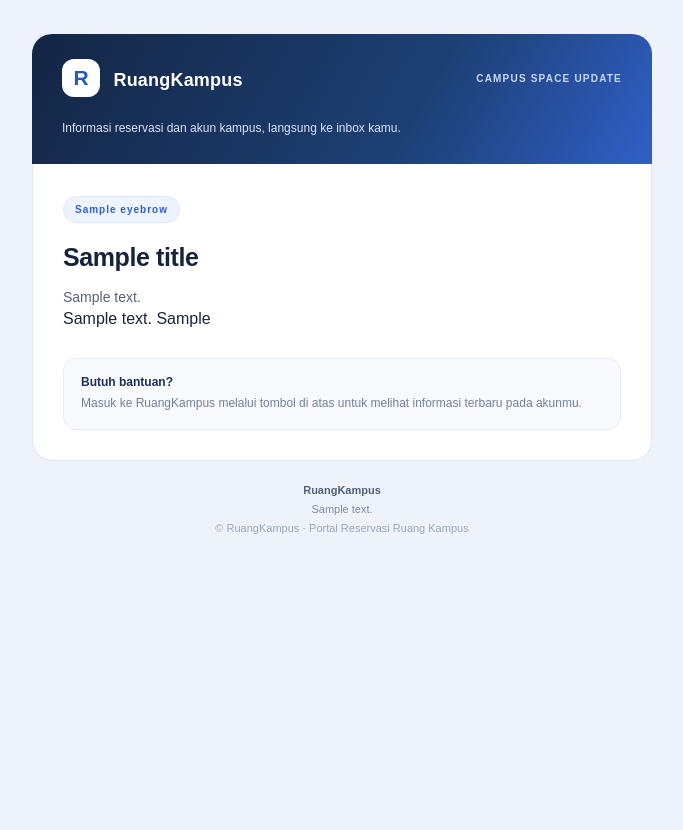
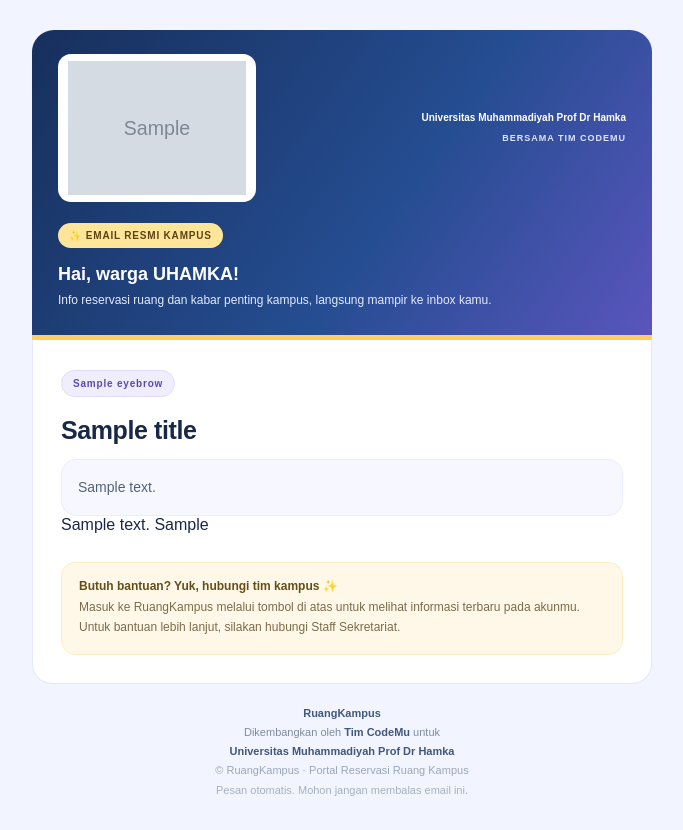
Before and after one commit to munggar/RuangKampus, a Python web app: template backend/src/ruangkampus/templates/email.html in a window 1280 px wide. Shown: the whole page, without its empty margins (298-981 px from the left). Before the commit the page ends 534 px from the top, so only its background shows below. Run offline with Jinja, Linux system fonts and the light colour scheme; the template is opened without the code that fills it: most values are stand-ins (such as "Sample title", 1, 10 or a date in 2020); grey boxes marked "Sample" are stand-in pictures.

Commit message:
Brand RuangKampus emails with official logo and CodeMu UHAMKA identity

```diff
--- a/backend/src/ruangkampus/templates/email.html
+++ b/backend/src/ruangkampus/templates/email.html
@@ -6,44 +6,61 @@
     <meta name="x-apple-disable-message-reformatting">
     <title>{{ title }}</title>
   </head>
-  <body style="margin:0;padding:0;background:#eef3fb;color:#17243b;font-family:Arial,Helvetica,sans-serif;">
+  <body style="margin:0;padding:0;background:#f2f5ff;color:#182847;font-family:Arial,Helvetica,sans-serif;">
     <div style="display:none;max-height:0;overflow:hidden;opacity:0;color:transparent;">{{ preheader }}</div>
-    <table role="presentation" width="100%" cellpadding="0" cellspacing="0" border="0" style="background:#eef3fb;">
+    <table role="presentation" width="100%" cellpadding="0" cellspacing="0" border="0" style="background:#f2f5ff;">
       <tr>
-        <td align="center" style="padding:34px 14px;">
+        <td align="center" style="padding:30px 12px;">
           <table role="presentation" width="100%" cellpadding="0" cellspacing="0" border="0" style="max-width:620px;">
             <tr>
-              <td style="padding:25px 30px 27px;background:#142544;background-image:linear-gradient(120deg,#142544 0%,#1d4074 62%,#315fc7 100%);border-radius:20px 20px 0 0;">
+              <td style="padding:24px 26px 25px;background:#203b78;background-image:linear-gradient(125deg,#172f5c 0%,#254d91 58%,#5a55bd 100%);border-radius:22px 22px 0 0;">
                 <table role="presentation" width="100%" cellpadding="0" cellspacing="0" border="0">
                   <tr>
-                    <td valign="middle">
-                      <span style="display:inline-block;width:38px;height:38px;line-height:38px;text-align:center;background:#ffffff;border-radius:12px;color:#2459bd;font-size:21px;font-weight:900;">R</span>
-                      <span style="display:inline-block;margin-left:9px;vertical-align:middle;color:#ffffff;font-size:18px;font-weight:800;letter-spacing:.2px;">RuangKampus</span>
+                    <td valign="middle" style="padding-right:10px;">
+                      <table role="presentation" cellpadding="0" cellspacing="0" border="0">
+                        <tr>
+                          <td bgcolor="#ffffff" style="padding:7px 10px;border-radius:13px;">
+                            <img src="{{ brand_logo_url }}" width="178" alt="RuangKampus" style="display:block;width:178px;max-width:100%;height:auto;border:0;outline:none;text-decoration:none;">
+                          </td>
+                        </tr>
+                      </table>
                     </td>
-                    <td align="right" valign="middle" style="color:#c9d8f4;font-size:10px;font-weight:700;letter-spacing:1.2px;">CAMPUS SPACE UPDATE</td>
+                    <td align="right" valign="middle" style="width:42%;color:#ffffff;font-size:10px;font-weight:800;line-height:1.55;">
+                      <div>Universitas Muhammadiyah Prof Dr Hamka</div>
+                      <div style="margin-top:6px;color:#dce4ff;font-size:9px;letter-spacing:1px;">BERSAMA TIM CODEMU</div>
+                    </td>
                   </tr>
                 </table>
-                <div style="margin-top:22px;color:#d8e5ff;font-size:12px;line-height:1.5;">Informasi reservasi dan akun kampus, langsung ke inbox kamu.</div>
+                <div style="margin-top:21px;">
+                  <span style="display:inline-block;padding:7px 11px;background:#ffe59a;border-radius:999px;color:#5e4311;font-size:10px;font-weight:800;letter-spacing:.8px;">&#10024; EMAIL RESMI KAMPUS</span>
+                </div>
+                <div style="margin-top:13px;color:#ffffff;font-size:18px;font-weight:800;line-height:1.45;">Hai, warga UHAMKA!</div>
+                <div style="margin-top:4px;color:#e3eaff;font-size:12px;line-height:1.65;">Info reservasi ruang dan kabar penting kampus, langsung mampir ke inbox kamu.</div>
               </td>
             </tr>
             <tr>
-              <td style="padding:32px 30px 30px;background:#ffffff;border:1px solid #e0e7f2;border-top:0;border-radius:0 0 20px 20px;">
-                <div style="display:inline-block;padding:7px 11px;background:#eef4ff;border:1px solid #dce8ff;border-radius:999px;color:#315fc7;font-size:10px;font-weight:800;letter-spacing:1px;">{{ eyebrow }}</div>
-                <h1 style="margin:18px 0 12px;color:#15233b;font-size:25px;line-height:1.28;letter-spacing:-.4px;">{{ title }}</h1>
-                <div style="color:#53627a;font-size:14px;line-height:1.8;">{{ message_html }}</div>
+              <td style="height:5px;background:#ffcf65;font-size:0;line-height:0;">&nbsp;</td>
+            </tr>
+            <tr>
+              <td style="padding:30px 28px 28px;background:#ffffff;border:1px solid #e2e8f7;border-top:0;border-radius:0 0 20px 20px;">
+                <div style="display:inline-block;padding:7px 11px;background:#f0edff;border:1px solid #e1dcff;border-radius:999px;color:#5b4ab0;font-size:10px;font-weight:800;letter-spacing:.8px;">{{ eyebrow }}</div>
+                <h1 style="margin:17px 0 12px;color:#182847;font-size:25px;line-height:1.3;letter-spacing:-.4px;">{{ title }}</h1>
+                <div style="padding:15px 16px;background:#f7f8ff;border:1px solid #eaedfb;border-radius:15px;color:#52617c;font-size:14px;line-height:1.8;">{{ message_html }}</div>
                 {{ details_html }}
                 {{ action_html }}
-                <div style="margin-top:30px;padding:16px 17px;background:#f7f9fd;border:1px solid #e8edf5;border-radius:13px;">
-                  <div style="color:#1c3154;font-size:12px;font-weight:800;margin-bottom:5px;">Butuh bantuan?</div>
-                  <div style="color:#738198;font-size:12px;line-height:1.6;">Masuk ke RuangKampus melalui tombol di atas untuk melihat informasi terbaru pada akunmu.</div>
+                <div style="margin-top:28px;padding:16px 17px;background:#fff8e8;border:1px solid #ffedc2;border-radius:14px;">
+                  <div style="color:#654d18;font-size:12px;font-weight:800;margin-bottom:5px;">Butuh bantuan? Yuk, hubungi tim kampus ✨</div>
+                  <div style="color:#7b6b49;font-size:12px;line-height:1.65;">Masuk ke RuangKampus melalui tombol di atas untuk melihat informasi terbaru pada akunmu. Untuk bantuan lebih lanjut, silakan hubungi Staff Sekretariat.</div>
                 </div>
               </td>
             </tr>
             <tr>
-              <td align="center" style="padding:20px 18px 0;color:#7d8ba1;font-size:11px;line-height:1.7;">
-                <strong style="color:#50617c;">RuangKampus</strong><br>
-                {{ footer_note }}<br>
-                <span style="color:#9aa6b8;">© RuangKampus · Portal Reservasi Ruang Kampus</span>
+              <td align="center" style="padding:20px 18px 0;color:#7d8ba1;font-size:11px;line-height:1.75;">
+                <strong style="color:#42577c;">RuangKampus</strong><br>
+                Dikembangkan oleh <strong style="color:#42577c;">Tim CodeMu</strong> untuk<br>
+                <strong style="color:#42577c;">Universitas Muhammadiyah Prof Dr Hamka</strong><br>
+                <span style="color:#9aa6b8;">&#169; RuangKampus · Portal Reservasi Ruang Kampus</span><br>
+                <span style="color:#a7b0bf;">Pesan otomatis. Mohon jangan membalas email ini.</span>
               </td>
             </tr>
           </table>
```
